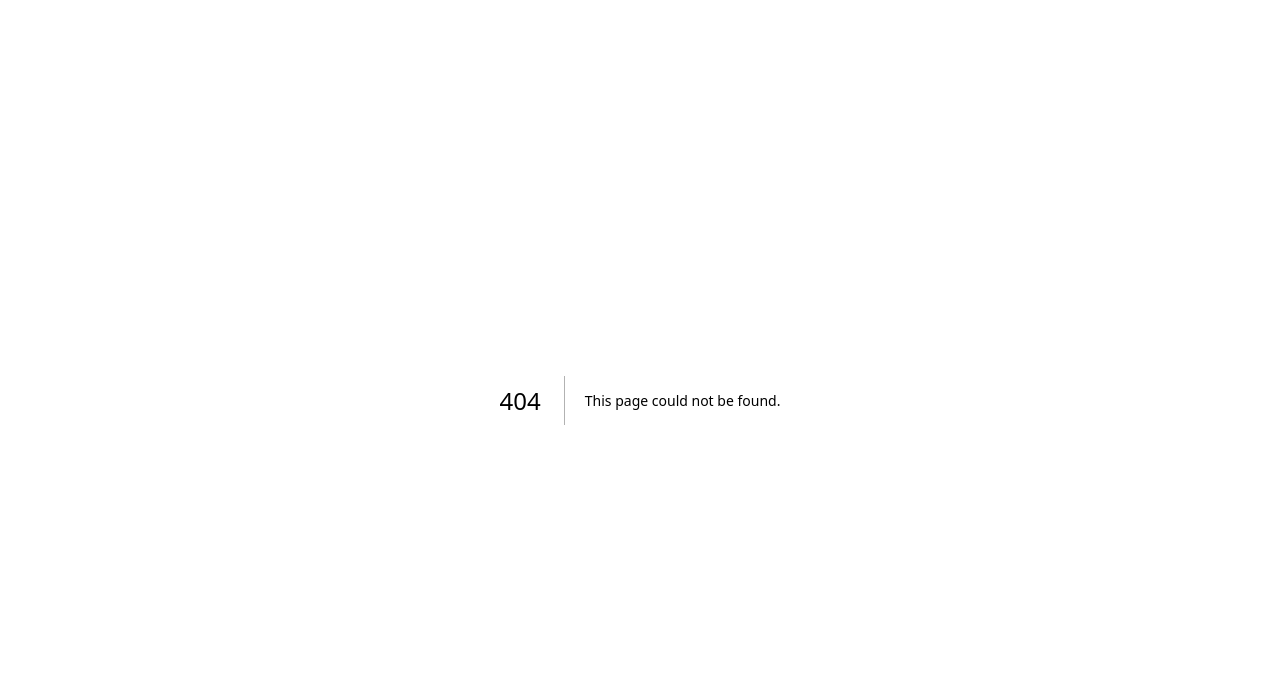
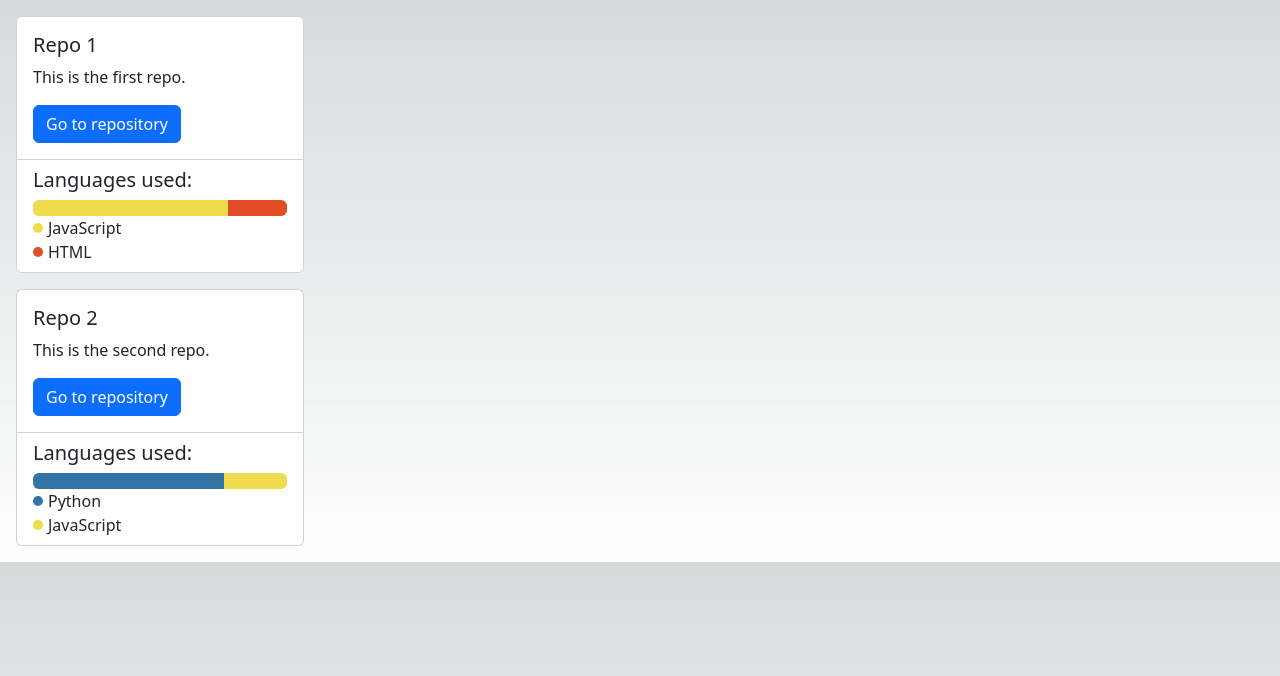
Before and after one commit to student-ops/mypotal_next_bootstrap, a Next.js app in the folder my-project/: page /git_exp in a window 1280 px wide. Before the commit this address had no page. Shown: the top 676 px of the page. Built offline with nearby package versions, Linux system fonts and the light colour scheme.

Commit message:
repo cart done

```diff
--- /dev/null
+++ b/my-project/src/components/repo_card.tsx
@@ -0,0 +1,77 @@
+import React from "react";
+import Card from "react-bootstrap/Card";
+import Button from "react-bootstrap/Button";
+import ListGroup from "react-bootstrap/ListGroup";
+import ProgressBar from "react-bootstrap/ProgressBar";
+
+type Repo = {
+  name: string;
+  html_url: string;
+  description: string;
+  languages: { [key: string]: number };
+};
+
+type CardProps = {
+  repo: Repo;
+};
+const languageColors: Record<string, string> = {
+  JavaScript: "#f0db4f",
+  Python: "#3572A5",
+  HTML: "#e34c26",
+  // 他の言語と色も必要に応じて追加...
+};
+const RepoCard: React.FC<CardProps> = ({ repo }) => {
+  const totalBytes = Object.values(repo.languages).reduce(
+    (sum, bytes) => sum + bytes,
+    0
+  );
+
+  const languageBars = Object.entries(repo.languages).map(([lang, bytes]) => {
+    const usagePercent = (bytes / totalBytes) * 100;
+    const color = languageColors[lang] || "#cccccc";
+    const style = { backgroundColor: color };
+    return <ProgressBar key={lang} style={style} now={usagePercent} />;
+  });
+
+  const languageNames = Object.keys(repo.languages).map((lang) => (
+    <div key={lang} style={{ display: "flex", alignItems: "center" }}>
+      <div
+        style={{
+          width: "10px",
+          height: "10px",
+          backgroundColor: languageColors[lang] || "#cccccc",
+          borderRadius: "50%",
+          marginRight: "5px",
+        }}
+      ></div>
+      <p style={{ margin: 0 }}>{lang}</p>
+    </div>
+  ));
+
+  return (
+    <Card style={{ width: "18rem", margin: "1rem" }}>
+      <Card.Body>
+        <Card.Title>{repo.name}</Card.Title>
+        <Card.Text>{repo.description}</Card.Text>
+        <Button
+          variant="primary"
+          href={repo.html_url}
+          target="_blank"
+          rel="noopener noreferrer"
+        >
+          Go to repository
+        </Button>
+      </Card.Body>
+      <ListGroup variant="flush">
+        <ListGroup.Item>
+          <h5>Languages used:</h5>
+          <ProgressBar>{languageBars}</ProgressBar>
+          {/* add color point */}
+          <div>{languageNames}</div>
+        </ListGroup.Item>
+      </ListGroup>
+    </Card>
+  );
+};
+
+export default RepoCard;
--- /dev/null
+++ b/my-project/src/pages/git_exp.tsx
@@ -0,0 +1,41 @@
+import React from "react";
+import RepoCard from "../components/repo_card";
+
+type Repo = {
+  name: string;
+  html_url: string;
+  description: string;
+  languages: { [key: string]: number };
+};
+const sampleRepos: Repo[] = [
+  {
+    name: "Repo 1",
+    html_url: "https://github.com/user/repo1",
+    description: "This is the first repo.",
+    languages: {
+      JavaScript: 10000,
+      HTML: 3000,
+    },
+  },
+  {
+    name: "Repo 2",
+    html_url: "https://github.com/user/repo2",
+    description: "This is the second repo.",
+    languages: {
+      Python: 15000,
+      JavaScript: 5000,
+    },
+  },
+];
+
+const ReposPage: React.FC = () => {
+  return (
+    <div>
+      {sampleRepos.map((repo) => (
+        <RepoCard key={repo.name} repo={repo} />
+      ))}
+    </div>
+  );
+};
+
+export default ReposPage;
```
